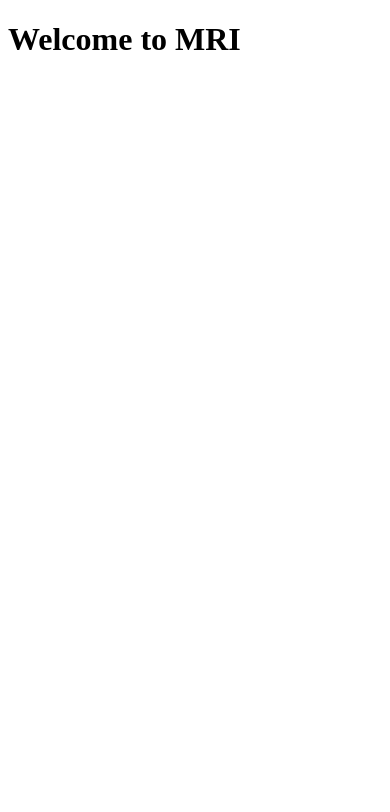
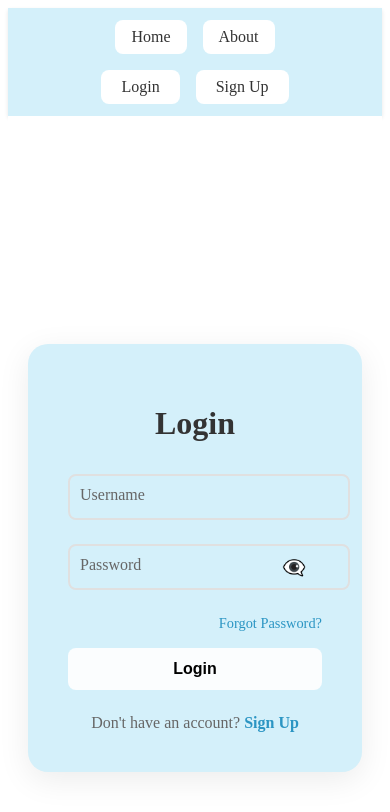
Before and after one commit to MohamedOrfy1/Integrated-Medical-Database-System, a React (Vite) app in the folder client/frontend/: page /login in a window 390 px wide. Shown: the top 812 px of the page. Built offline with nearby package versions, Linux system fonts and the light colour scheme.

Commit message:
Styled the login page a little bit

```diff
--- a/client/frontend/src/App.jsx
+++ b/client/frontend/src/App.jsx
@@ -1,16 +1,31 @@
-import { useState } from 'react'
-import reactLogo from './assets/react.svg'
-import viteLogo from '/vite.svg'
-import './App.css'
+import { BrowserRouter as Router, Routes, Route } from 'react-router-dom';
+import Navbar from './components/Navbar';
+import Login from './pages/Login';
+import SignUp from './pages/SignUp';
+import Home from './pages/Home';
+import About from './pages/About';
+import Department from './pages/Department';
+import Receptionist from './pages/Receptionist';
+import './App.css';
 
 function App() {
-  const [count, setCount] = useState(0)
-
   return (
-    <>
-      <h1>Welcome to MRI</h1>
-    </>
-  )
+    <Router>
+      <div className="app">
+        <Navbar />
+        <main className="main-content">
+          <Routes>
+            <Route path="/" element={<Home />} />
+            <Route path="/about" element={<About />} />
+            <Route path="/login" element={<Login />} />
+            <Route path="/signup" element={<SignUp />} />
+            <Route path="/department" element={<Department />} />
+            <Route path="/receptionist" element={<Receptionist />} />
+          </Routes>
+        </main>
+      </div>
+    </Router>
+  );
 }
 
-export default App
+export default App;
--- a/client/frontend/src/components/Navbar.jsx
+++ b/client/frontend/src/components/Navbar.jsx
@@ -1,15 +1,22 @@
 import { Link } from 'react-router-dom';
+import '../styles/Navbar.css';
 
 export default function Navbar() {
     return (
-        <nav>
-            <ul>
-                <li><Link to="/">Home</Link></li>
-                <li><Link to="/receptionist">Receptionist</Link></li>
-                <li><Link to="/department">Department</Link></li>
-                <li><Link to="/login">Login</Link></li>
-                <li><Link to="/signup">Signup</Link></li>
-            </ul>
+        <nav className="nav-container">
+            <div className="nav-content">
+                <div className="nav-left">
+                    <ul className="nav-links">
+                        <li><Link to="/">Home</Link></li>
+                        <li><Link to="/about">About</Link></li>
+                    </ul>
+                </div>
+
+                <div className="nav-auth">
+                    <Link to="/login" className="nav-button">Login</Link>
+                    <Link to="/signup" className="nav-button">Sign Up</Link>
+                </div>
+            </div>
         </nav>
-    )
+    );
 }
--- /dev/null
+++ b/client/frontend/src/pages/About.jsx
@@ -0,0 +1,7 @@
+export default function About() {
+    return (
+        <div className="about-container">
+            <h1>About Us</h1>
+        </div>
+    );
+}
--- a/client/frontend/src/pages/Department.jsx
+++ b/client/frontend/src/pages/Department.jsx
@@ -0,0 +1,8 @@
+export default function Department() {
+    return (
+        <div className="department-container">
+            <h1>Departments</h1>
+            <p>View and manage hospital departments</p>
+        </div>
+    );
+}
--- a/client/frontend/src/pages/Home.jsx
+++ b/client/frontend/src/pages/Home.jsx
@@ -0,0 +1,7 @@
+export default function Home() {
+    return (
+        <div className="home-container">
+            <h1>Welcome to MRI</h1>
+        </div>
+    );
+}
--- a/client/frontend/src/pages/Login.jsx
+++ b/client/frontend/src/pages/Login.jsx
@@ -21,8 +21,7 @@ const Login = () => {
   const handleSubmit = async (e) => {
     e.preventDefault();
     setIsLoading(true);
-    // Add your login logic here
-    setTimeout(() => setIsLoading(false), 1500); // Simulated API call
+    setTimeout(() => setIsLoading(false), 1500);
   };
 
   return (
--- a/client/frontend/src/pages/Receptionist.jsx
+++ b/client/frontend/src/pages/Receptionist.jsx
@@ -0,0 +1,8 @@
+export default function Receptionist() {
+    return (
+        <div className="receptionist-container">
+            <h1>Receptionist Portal</h1>
+            <p>Manage patient appointments and registrations</p>
+        </div>
+    );
+}
--- a/client/frontend/src/pages/Signup.jsx
+++ b/client/frontend/src/pages/Signup.jsx
@@ -0,0 +1,7 @@
+export default function Signup() {
+    return (
+        <div className="signup-container">
+            <h1>Sign Up</h1>
+        </div>
+    );
+}
--- a/client/frontend/src/styles/Login.css
+++ b/client/frontend/src/styles/Login.css
@@ -84,8 +84,8 @@
 .login-button {
   width: 100%;
   padding: 0.75rem;
-  background: linear-gradient(135deg, #2B95C3 0%, #1E7BA3 100%);
-  color: white;
+  background: #FBFDFE;
+  color: black;
   border: none;
   border-radius: 8px;
   font-size: 1rem;
--- /dev/null
+++ b/client/frontend/src/styles/Navbar.css
@@ -0,0 +1,116 @@
+.nav-container {
+  background-color: #D4F0FA;
+  padding: 0.75rem 2rem;
+  box-shadow: 0 2px 4px rgba(0, 0, 0, 0.1);
+}
+
+.nav-content {
+  max-width: 1200px;
+  margin: 0 auto;
+  display: flex;
+  justify-content: space-between;
+  align-items: center;
+}
+
+.nav-left {
+  display: flex;
+  align-items: center;
+  gap: 2rem;
+}
+
+.nav-logo {
+  font-size: 1.5rem;
+  font-weight: 600;
+  color: #2B95C3;
+  text-decoration: none;
+  padding: 0.5rem 1rem;
+  border-radius: 8px;
+  transition: all 0.3s ease;
+  white-space: nowrap;
+}
+
+.nav-logo:hover {
+  background-color: rgba(255, 255, 255, 0.9);
+}
+
+.nav-links {
+  display: flex;
+  gap: 1rem;
+  list-style: none;
+  margin: 0;
+  padding: 0;
+}
+
+.nav-links li a {
+  text-decoration: none;
+  color: #333;
+  font-weight: 500;
+  font-size: 1rem;
+  padding: 0.5rem 1rem;
+  border-radius: 8px;
+  background-color: white;
+  transition: all 0.3s ease;
+  display: inline-block;
+}
+
+.nav-links li a:hover {
+  background-color: #f0f0f0;
+  transform: translateY(-1px);
+}
+
+.nav-auth {
+  display: flex;
+  gap: 1rem;
+  align-items: center;
+}
+
+.nav-button {
+  text-decoration: none;
+  padding: 0.5rem 1.25rem;
+  border-radius: 8px;
+  font-weight: 500;
+  background-color: white;
+  color: #333;
+  transition: all 0.3s ease;
+}
+
+.nav-button:hover {
+  background-color: #f0f0f0;
+  transform: translateY(-1px);
+}
+
+/* Active state for navigation items */
+.nav-links li a.active,
+.nav-button.active {
+  background-color: #f0f0f0;
+  color: #2B95C3;
+}
+
+@media (max-width: 768px) {
+  .nav-container {
+    padding: 0.75rem 1rem;
+  }
+
+  .nav-content {
+    flex-direction: column;
+    gap: 1rem;
+  }
+
+  .nav-left {
+    flex-direction: column;
+    width: 100%;
+    gap: 1rem;
+    align-items: center;
+  }
+
+  .nav-links {
+    flex-direction: row;
+    justify-content: center;
+    width: 100%;
+  }
+
+  .nav-auth {
+    width: 100%;
+    justify-content: center;
+  }
+}
```
